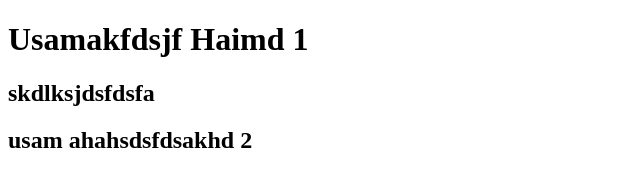
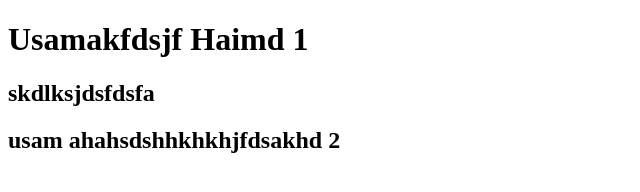
Before and after one commit to Usama-Balghari/videono6chai, a website: page index.html in a window 1280 px wide. Shown: the whole page, without its empty margins (0-640 px from the left). Drawn offline with Linux system fonts and the light colour scheme.

Commit message:
hhhhhhhhhhhhhhhh

```diff
--- a/index.html
+++ b/index.html
@@ -10,6 +10,6 @@
     <script>console.log("sljdlsdjflds")</script>
     <h1>Usamakfdsjf Haimd 1</h1>
     <h2>skdlksjdsfdsfa</h2>
-    <h2>usam ahahsdsfdsakhd 2</h2><br>
+    <h2>usam ahahsdshhkhkhjfdsakhd 2</h2><br>
 </body>
 </html>
```
